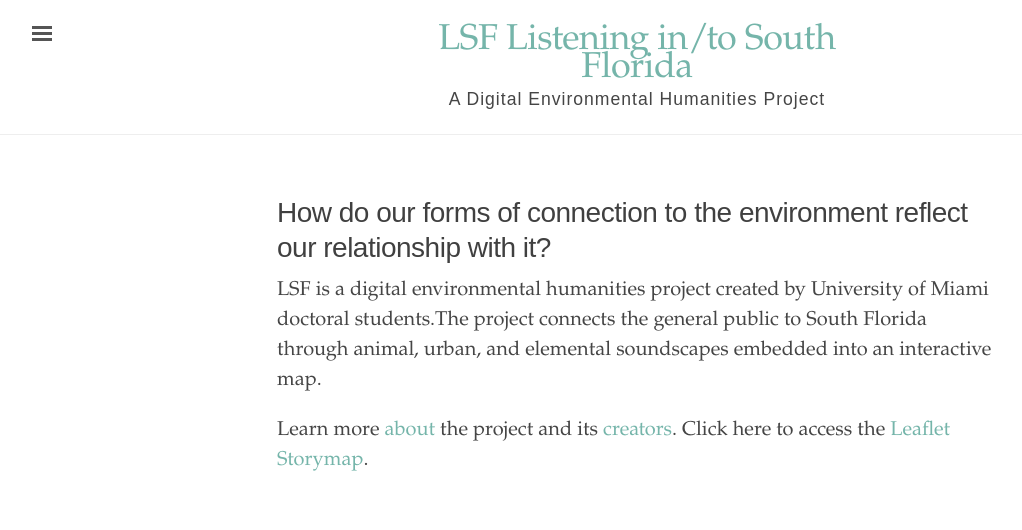
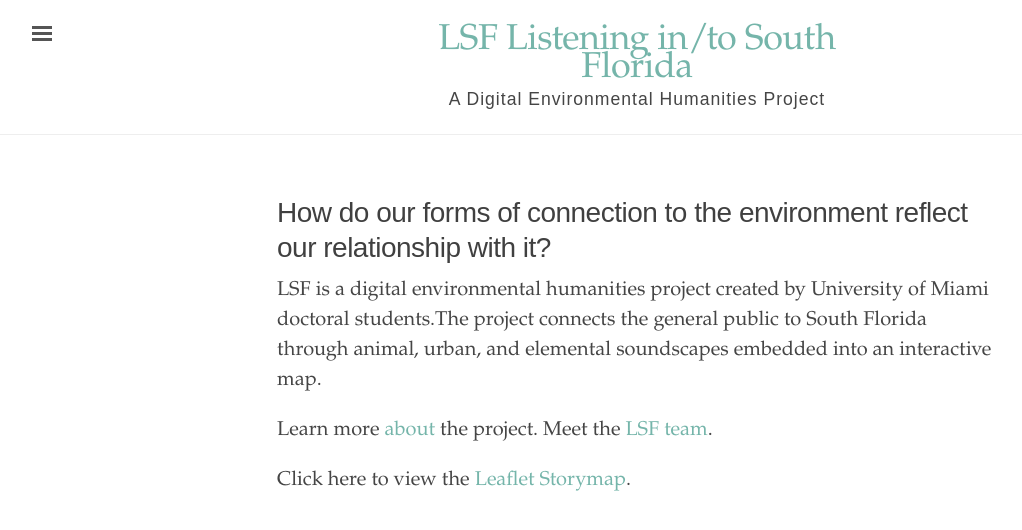
Before and after one commit to rm4-25/lsf_3, a Jekyll site: the page built from index.html, in a window 1280 px wide. Shown: the top 530 px of the page, without its empty margins (3-1025 px from the left). Built offline with Jekyll 4.4.1, drawn with Linux system fonts in a browser that asks for light colours.

Commit message:
Update index.html
Changed language on second sentence for team member link.

```diff
--- a/index.html
+++ b/index.html
@@ -9,5 +9,8 @@
   LSF is a digital environmental humanities project created by University of Miami doctoral students.The project connects the general public to South Florida through animal, urban, and elemental soundscapes embedded into an interactive map.
 </p>
 <p>
-   Learn more <a href="https://rm4-25.github.io/lsf_3/About/">about</a> the project and its <a href="https://rm4-25.github.io/lsf_3/LSF%20Team/">creators</a>. Click here to access the <a href="https://rm4-25.github.io/lsf_3/Leaflet%20Story%20Map/">Leaflet Storymap</a>.
+   Learn more <a href="https://rm4-25.github.io/lsf_3/About/">about</a> the project. Meet the <a href="https://rm4-25.github.io/lsf_3/LSF%20Team/">LSF team</a>.
 </p>
+<p>
+  Click here to view the <a href="https://rm4-25.github.io/lsf_3/Leaflet%20Story%20Map/">Leaflet Storymap</a>.
+</p>
```
